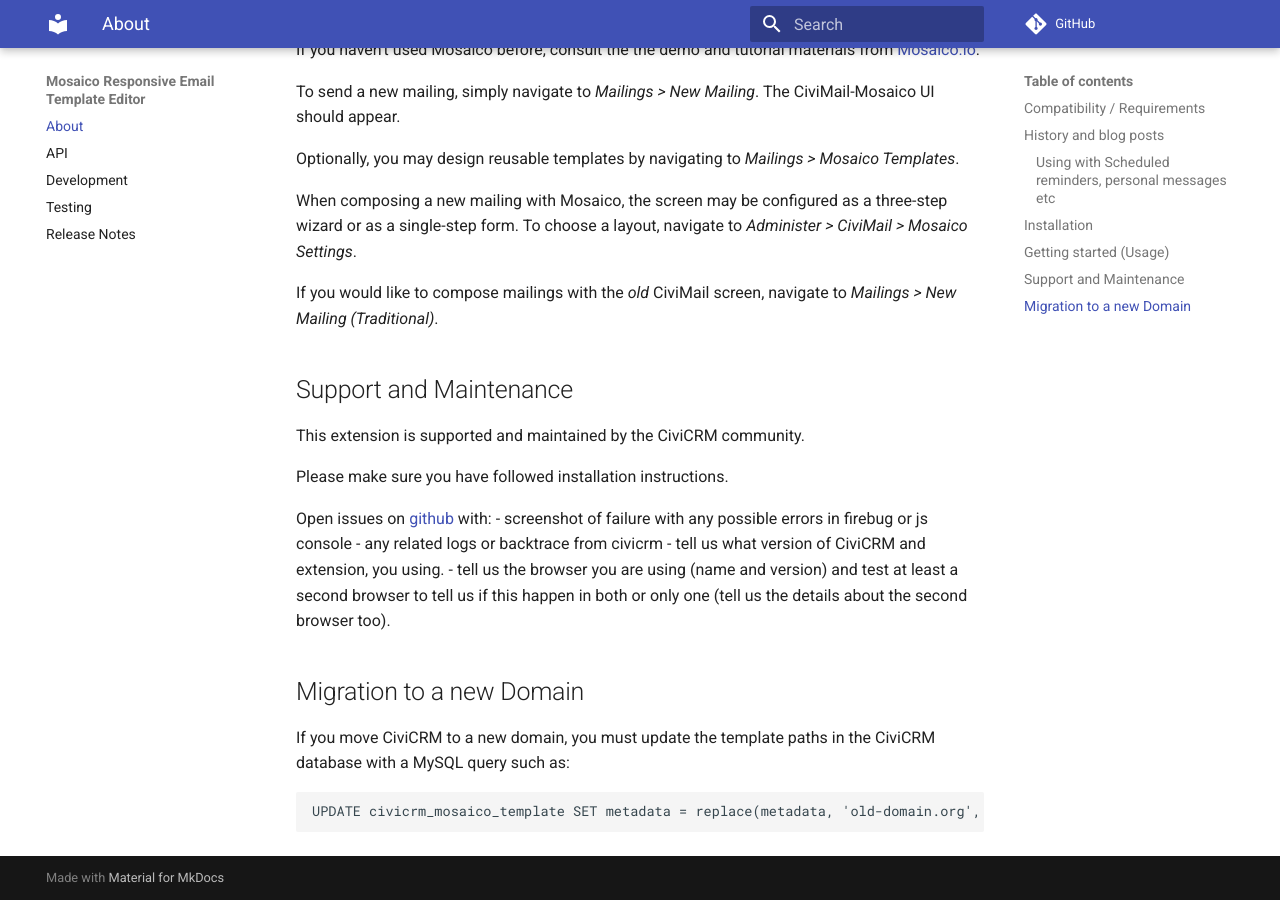
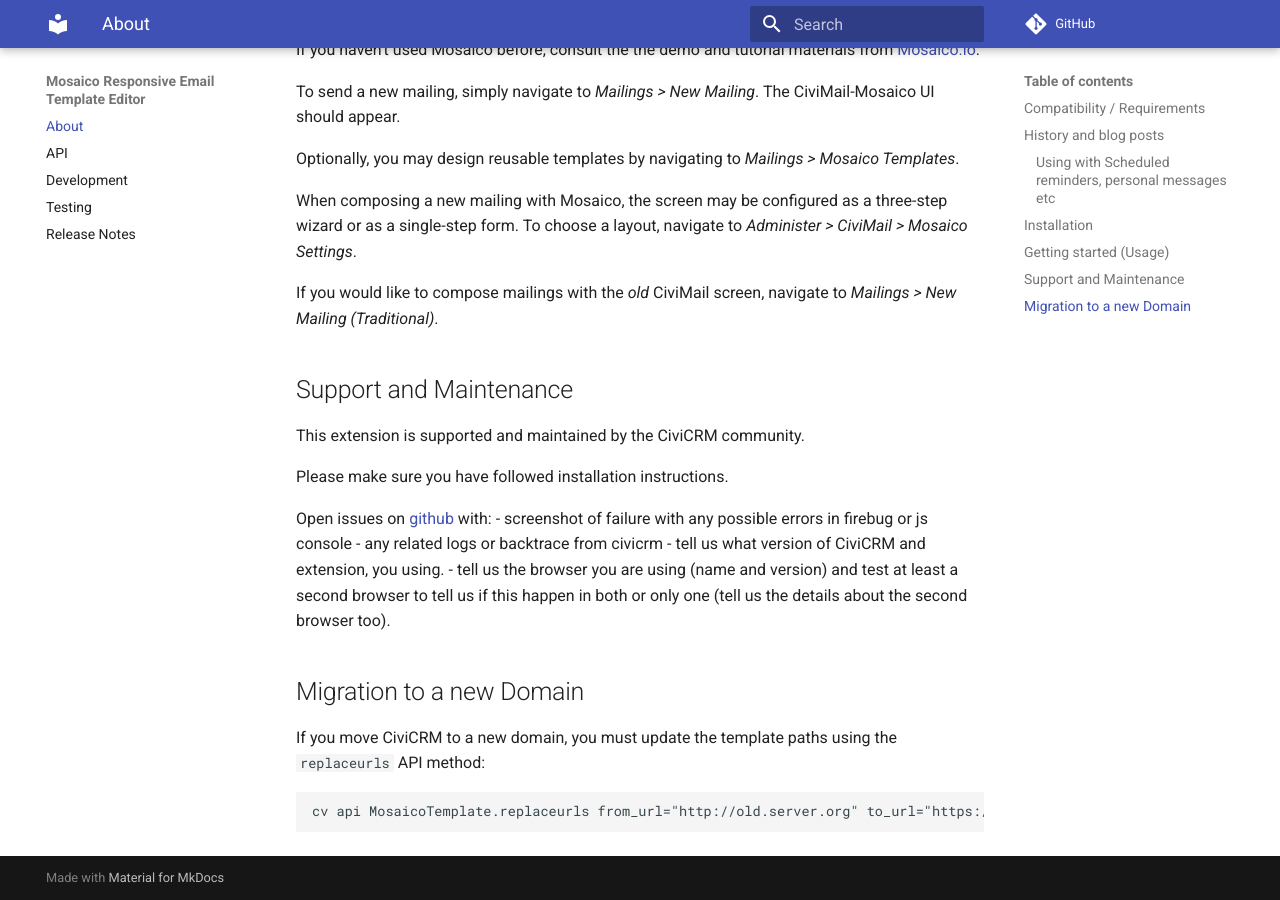
Before and after one commit to veda-consulting-company/uk.co.vedaconsulting.mosaico, an MkDocs documentation site: the page built from docs/index.md, in a window 1280 px wide and 900 px high, scrolled down 1133 px. Built offline with MkDocs 1.6.1 and Material for MkDocs 9.7.7, drawn with Linux system fonts in a browser that asks for light colours; comment, search, counter and statistics services are not loaded.

Commit message:
Replace MySQL query to update URLs with new API call

````diff
--- a/docs/index.md
+++ b/docs/index.md
@@ -55,7 +55,8 @@
 
 ## Migration to a new Domain
 
-If you move CiviCRM to a new domain, you must update the template paths in the CiviCRM database with a MySQL query such as:
+If you move CiviCRM to a new domain, you must update the template paths using the `replaceurls` API method:
+
 ```
-UPDATE civicrm_mosaico_template SET metadata = replace(metadata, 'old-domain.org', 'new-domain.org');
+cv api MosaicoTemplate.replaceurls from_url="http://old.server.org" to_url="https://new.server.org"
 ```
````
